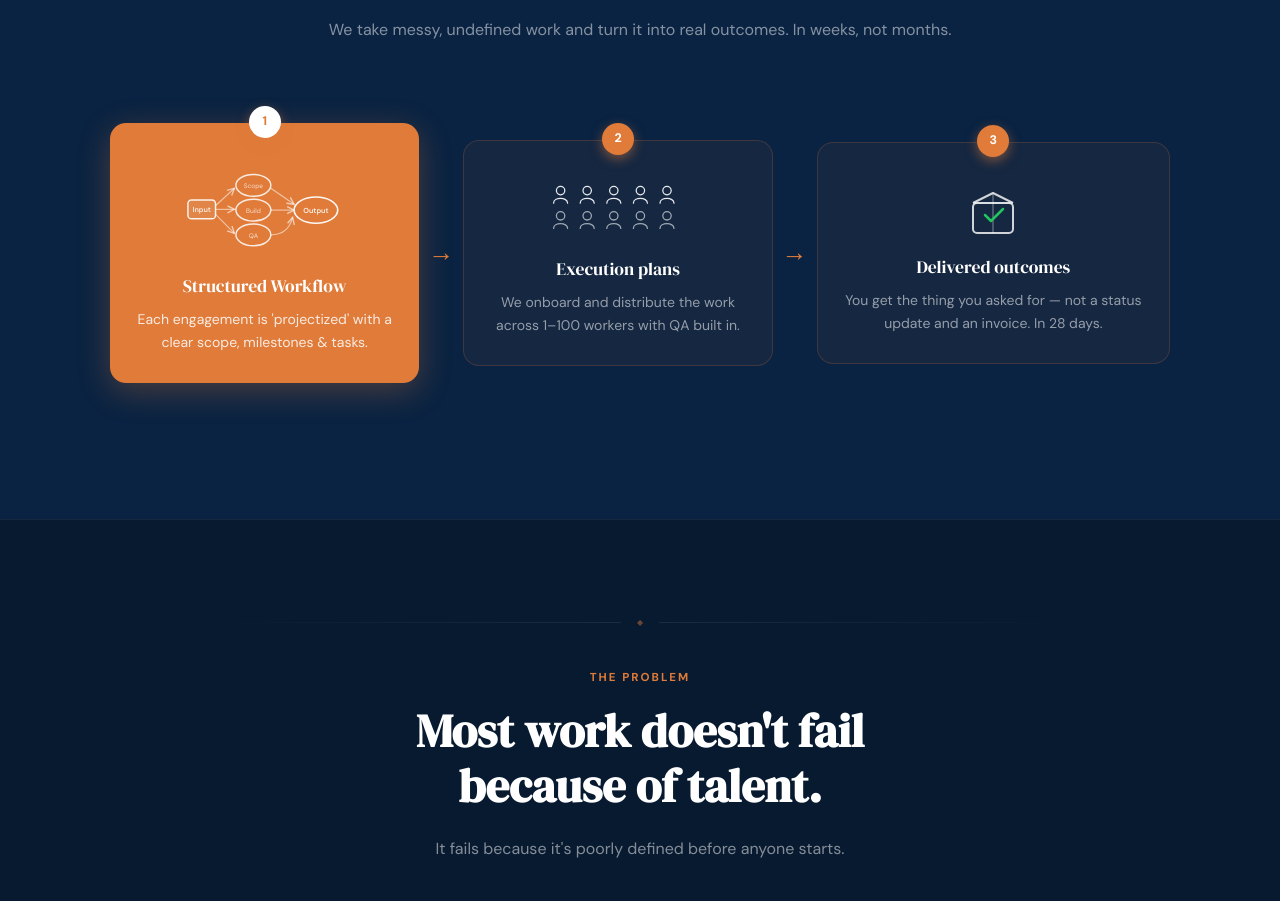
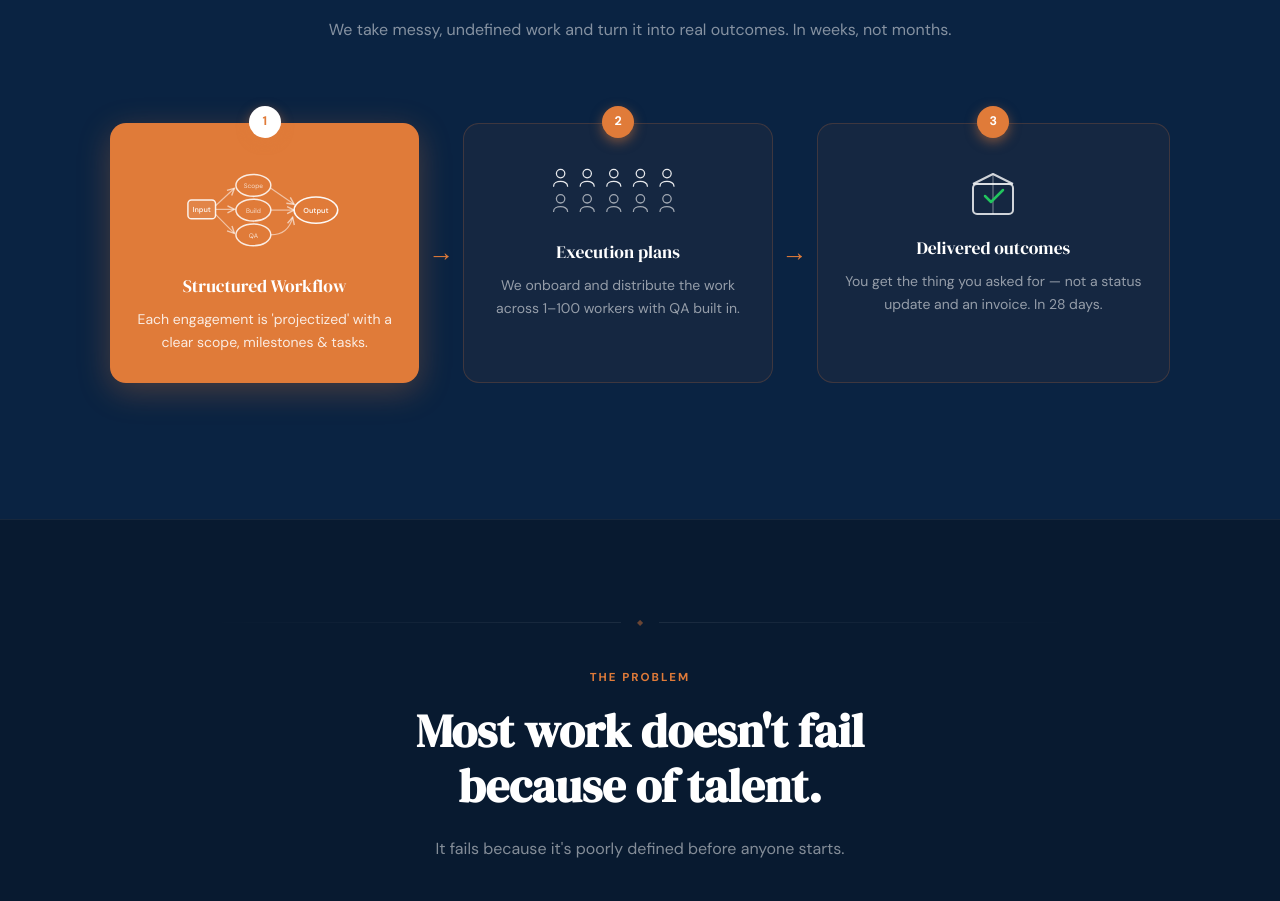
Before and after one commit to JodiMac1521/worksimplr, a Next.js app: page / in a window 1280 px wide. Shown: the part 2161-3062 px from the top of the page. Built offline with nearby package versions, Linux system fonts and the light colour scheme.

Commit message:
Fix solution cards to equal size

```diff
--- a/app/page.js
+++ b/app/page.js
@@ -274,8 +274,8 @@ export default function Home() {
                 <polyline points="18,28 24,34 36,22" stroke="#22C55E" strokeWidth="2.5" fill="none" strokeLinecap="round" strokeLinejoin="round"/>
               </svg>), title:'Delivered outcomes', desc:'You get the thing you asked for — not a status update and an invoice. In 28 days.' },
             ].map((item, i) => (
-              <div key={item.num} className="step-card" style={{ display:'flex',alignItems:'center',flex:1 }}>
-                <div style={{ flex:1,background:i===0?'#E07B39':'rgba(224,123,57,0.05)',border:'1px solid rgba(224,123,57,0.2)',borderRadius:16,padding:'36px 24px 28px',textAlign:'center',position:'relative',boxShadow:i===0?'0 8px 32px rgba(224,123,57,0.3)':'none' }}>
+              <div key={item.num} className="step-card" style={{ display:'flex',alignItems:'stretch',flex:1 }}>
+                <div style={{ flex:1,display:'flex',flexDirection:'column',background:i===0?'#E07B39':'rgba(224,123,57,0.05)',border:'1px solid rgba(224,123,57,0.2)',borderRadius:16,padding:'36px 24px 28px',textAlign:'center',position:'relative',boxShadow:i===0?'0 8px 32px rgba(224,123,57,0.3)':'none' }}>
                   <div style={{ position:'absolute',top:-18,left:'50%',transform:'translateX(-50%)',background:i===0?'white':'#E07B39',color:i===0?'#E07B39':'white',width:32,height:32,borderRadius:'50%',display:'flex',alignItems:'center',justifyContent:'center',fontSize:'0.78rem',fontWeight:800,boxShadow:'0 4px 12px rgba(224,123,57,0.5)' }}>{item.num}</div>
                   <div style={{ fontSize:'3.4rem',marginBottom:14,marginTop:8,lineHeight:1 }}>{item.icon}</div>
                   <div style={{ fontFamily:SERIF,fontSize:'1.1rem',color:'white',marginBottom:8,fontWeight:400 }}>{item.title}</div>
```
